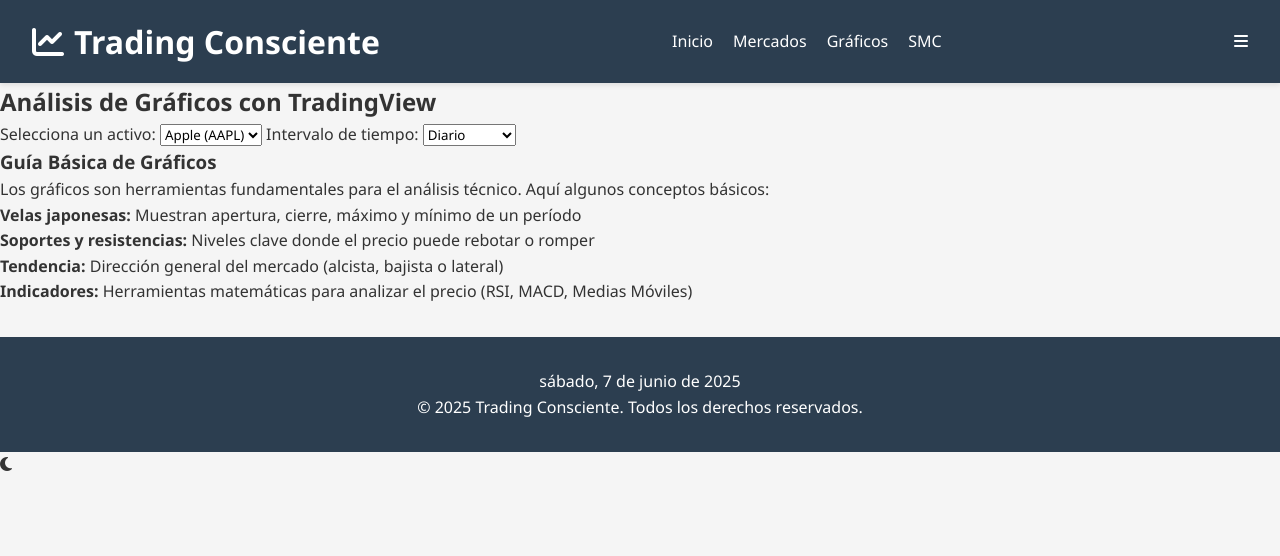
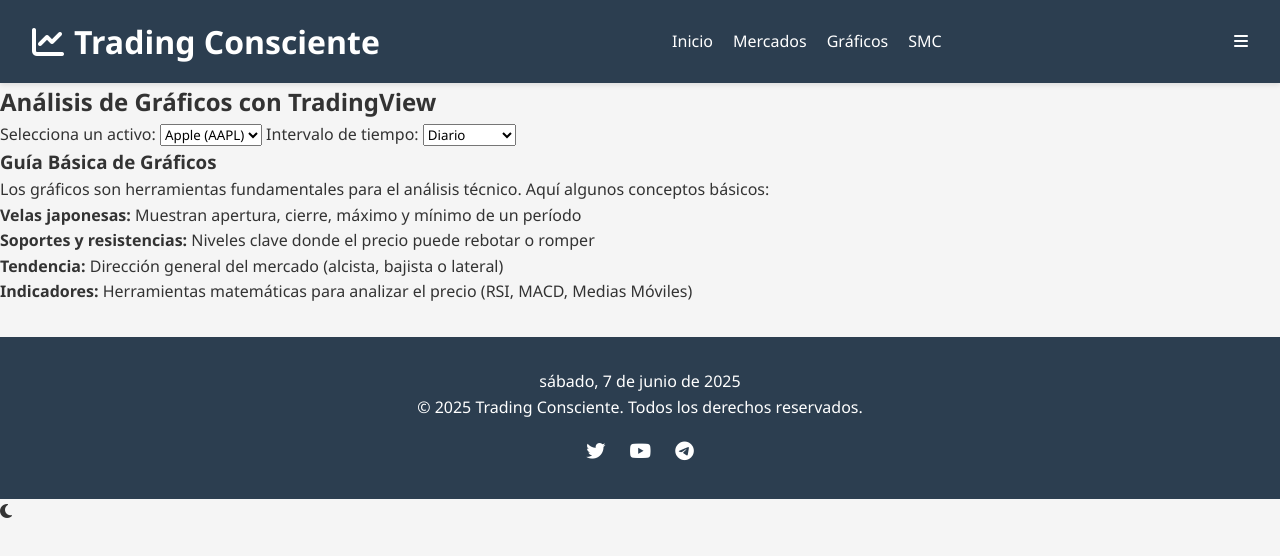
Before and after one commit to Santipv/ProyectoPagina, a plain HTML site: page pages/graficos.html in a window 1280 px wide. Drawn offline with Linux system fonts and the light colour scheme; a script that the page names is missing.

Commit message:
actualizado

```diff
--- a/pages/graficos.html
+++ b/pages/graficos.html
@@ -7,9 +7,7 @@
     <link rel="stylesheet" href="../styles.css">
     <!-- TradingView Widget -->
     <script type="text/javascript" src="https://s3.tradingview.com/tv.js"></script>
-
 </head>
-
 <body>
     <header>
         <div class="logo">
@@ -98,7 +96,11 @@
 
     <footer>
         <p>&copy; 2025 Trading Consciente. Todos los derechos reservados.</p>
-
+        <div class="social-links">
+            <a href="#"><i class="fab fa-twitter"></i></a>
+            <a href="#"><i class="fab fa-youtube"></i></a>
+            <a href="#"><i class="fab fa-telegram"></i></a>
+        </div>
     </footer>
 
     <script src="https://kit.fontawesome.com/a076d05399.js" crossorigin="anonymous"></script>
```
Also changed, not shown: index.html (+2 -0 lines).
